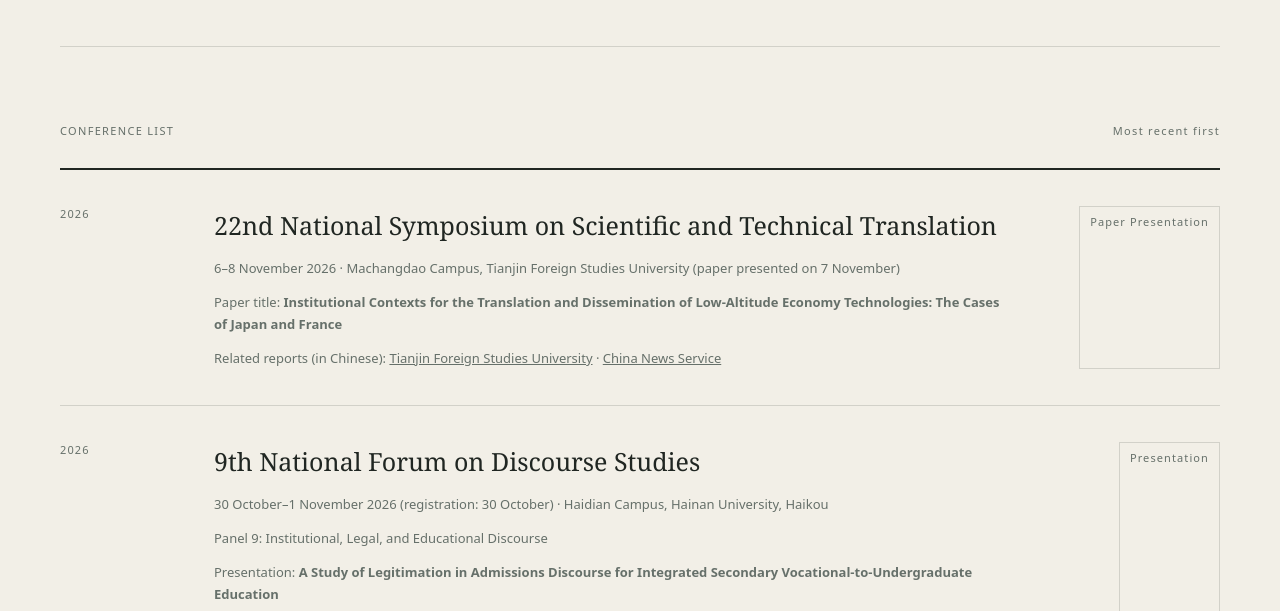
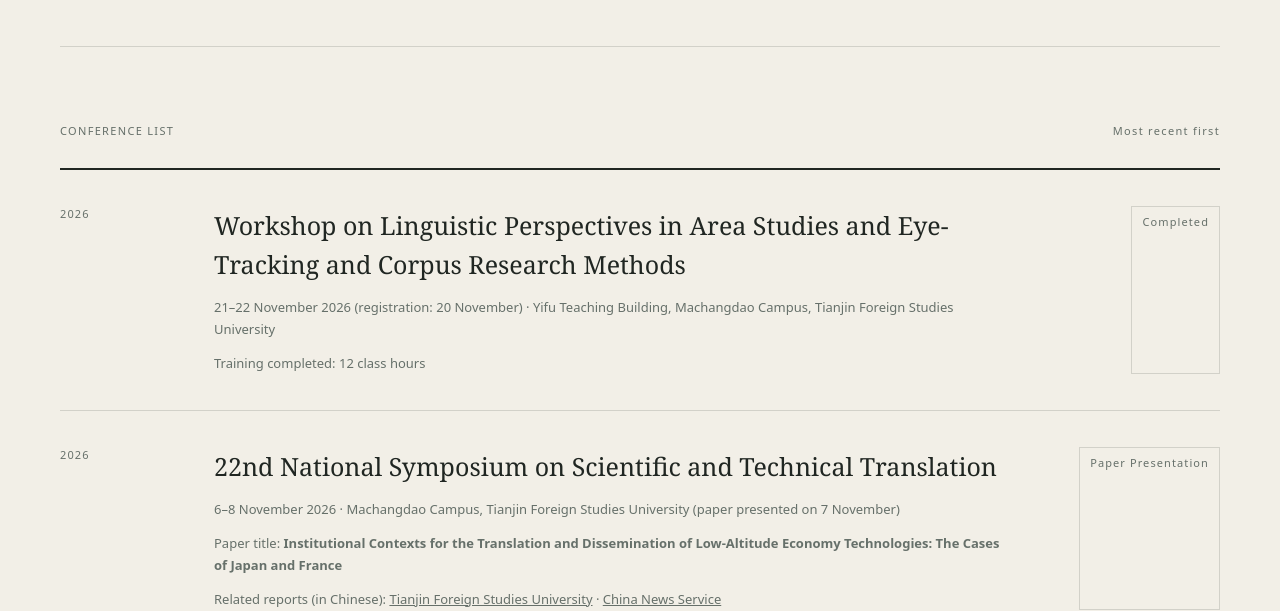
Before and after one commit to muhaocds/areastudies-hk, a plain HTML site: page en/conferences/index.html in a window 1280 px wide. Shown: the part 491-1102 px from the top of the page. Drawn offline with Linux system fonts and the light colour scheme.

Commit message:
Add completed TFSU area studies methods workshop

```diff
--- a/en/conferences/index.html
+++ b/en/conferences/index.html
@@ -53,6 +53,15 @@
         </div>
 
         <ol class="record-list">
+          <li class="record-item">
+            <span class="record-year">2026</span>
+            <div>
+              <h2 class="record-title">Workshop on Linguistic Perspectives in Area Studies and Eye-Tracking and Corpus Research Methods</h2>
+              <p class="record-meta">21–22 November 2026 (registration: 20 November) · Yifu Teaching Building, Machangdao Campus, Tianjin Foreign Studies University</p>
+              <p class="record-meta">Training completed: 12 class hours</p>
+            </div>
+            <span class="record-status">Completed</span>
+          </li>
           <li class="record-item">
             <span class="record-year">2026</span>
             <div>
```
Also changed, not shown: conferences/index.html (+9 -0 lines), ja/conferences/index.html (+9 -0 lines).
